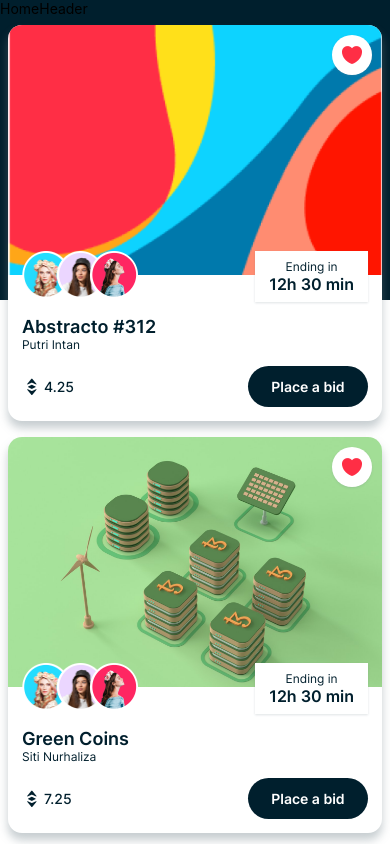
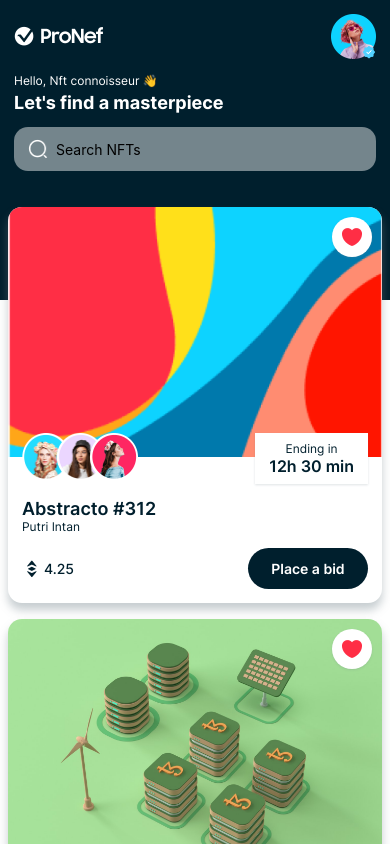
Before and after one commit to Sean-Miningah/ReactNative-NFTTradingApp, a React Native app: screen /Home in a window 390 px wide. Shown: the top 844 px of the page. Built offline with nearby package versions, Linux system fonts and the light colour scheme.

Commit message:
HomeHeader complete

```diff
--- a/components/HomeHeader.js
+++ b/components/HomeHeader.js
@@ -1,10 +1,106 @@
-import { View, Text } from 'react-native'
-import React from 'react'
+import { View, Text, Image, TextInput } from 'react-native';
 
-const HomeHeader = () => {
+import {COLORS, FONTS, SIZES, assets } from '../constants';
+
+const HomeHeader = ({onSearch}) => {
   return (
-    <View>
-      <Text>HomeHeader</Text>
+    <View
+      style={{
+        backgroundColor: COLORS.primary,
+        padding: SIZES.font
+      }}
+    >
+      <View
+        style={{
+          flexDirection: 'row',
+          justifyContent: 'space-between',
+          alignItems: 'center'
+        }}
+      >
+        <Image
+          source={assets.logo}
+          resizeMode="contain"
+          style={{
+            width: 90,
+            height: 25
+          }}
+        />
+        <View style={{
+          width: 45,
+          height: 45
+        }}>
+          <Image
+            source={assets.person01}
+            resizeMode="contain"
+            style={{
+              width: "100%",
+              height: "100%"
+            }}
+          />
+          <Image
+            source={assets.badge}
+            resizeMode="contain"
+            style={{
+              position: 'absolute',
+              width: 15,
+              height: 15,
+              bottom: 0,
+              right: 0
+            }}
+          />
+        </View>
+      </View>
+      <View style={{ marginVertical: SIZES.font }}>
+        <Text style={{
+          fontFamily: FONTS.regular,
+          fontSize: SIZES.small,
+          color: COLORS.white
+          }}
+        >
+            Hello, Nft connoisseur 👋
+        </Text>
+        <Text style={{
+          fontFamily: FONTS.bold,
+          fontSize: SIZES.large,
+          color: COLORS.white,
+          marginTop: SIZES.base / 2
+          }}
+        >
+            Let's find a masterpiece
+        </Text>
+        <View
+          style={{
+            marginTop: SIZES.font
+          }}
+        >
+          <View style = {{
+            width: "100%",
+            borderRadius: SIZES.font,
+            backgroundColor: COLORS.gray,
+            flexDirection: 'row',
+            alignItems: 'center',
+            paddingHorizontal: SIZES.font,
+            paddingVertical: SIZES.small
+          }}>
+            <Image
+              source={assets.search}
+              resizeMode="contain"
+              style={{
+                width: 20,
+                height: 20,
+                marginRight: SIZES.base
+              }}
+            />
+            <TextInput
+              placeholder="Search NFTs"
+              style={{
+                flex: 1,
+              }}
+              onChangeText={onSearch}
+            />
+          </View>
+        </View>
+      </View>
     </View>
   )
 }
```
